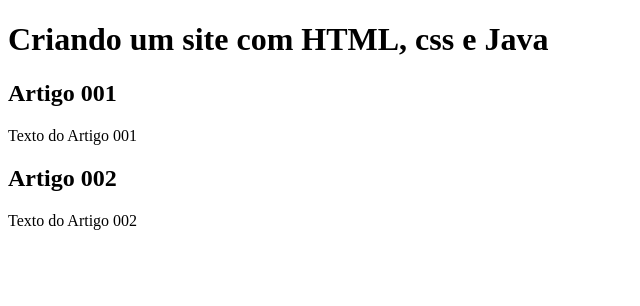
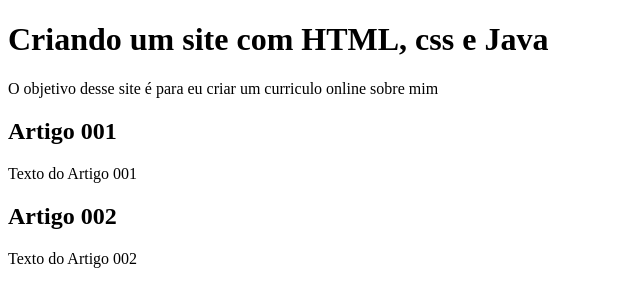
Before and after one commit to icarofranklin/perfil-do-programador, a plain HTML site: page index.html in a window 1280 px wide. Shown: the whole page, without its empty margins (0-640 px from the left). Drawn offline with Linux system fonts and the light colour scheme.

Commit message:
Update index.html

```diff
--- a/index.html
+++ b/index.html
@@ -9,6 +9,7 @@
     <main>
         <header>
             <h1>Criando um site com HTML, css e Java</h1>
+            <p>O objetivo desse site é para eu criar um curriculo online sobre mim</p>
         </header>
         <article>
             <h2>Artigo 001</h2>
```
